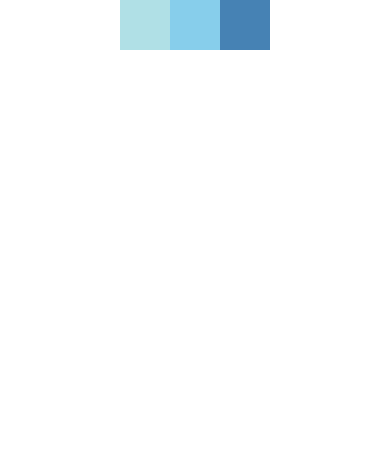
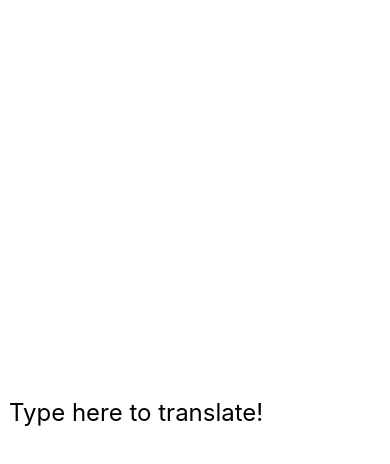
Before and after one commit to mfalthaw/AwesomeProject, a React Native app: screen / in a window 390 px wide. Shown: the top 464 px of the page. Built offline with nearby package versions, Linux system fonts and the light colour scheme.

Commit message:
handling text input

```diff
--- a/App.js
+++ b/App.js
@@ -1,28 +1,44 @@
+import { StyleSheet, Text, TextInput, View } from 'react-native';
 import React from 'react';
-import { StyleSheet, Text, View } from 'react-native';
 
 export default class App extends React.Component {
+  constructor(props) {
+    super(props);
+    this.state = { text: '' };
+  }
+
+  onChangeText = (text) => this.setState({ text });
+
   render() {
     return (
-      <View style={{
-        flex: 1,
-        flexDirection: 'row',
-        justifyContent: 'center'}}>
-        <View style={{width: 50, height: 50, backgroundColor: 'powderblue'}} />
-        <View style={{width: 50, height: 50, backgroundColor: 'skyblue'}} />
-        <View style={{width: 50, height: 50, backgroundColor: 'steelblue'}} />
+      <View style={styles.view}>
+        <TextInput
+          style={styles.textInput}
+          placeholder="Type here to translate!"
+          onChangeText={this.onChangeText}
+        />
+        <Text style={styles.text}>
+          {this.state.text.split(' ').map((word) => word && '🍕').join(' ')}
+        </Text>
       </View>
     );
   }
 }
 
 const styles = StyleSheet.create({
-  bigblue: {
-    color: 'blue',
-    fontWeight: 'bold',
-    fontSize: 30,
+  view: {
+    padding: 10,
+    flex: 1,
+    flexDirection: 'column',
+    justifyContent: 'center',
+    alignItems: 'center',
   },
-  red: {
-    color: 'red',
+  textInput: {
+    height: 40,
+    fontSize: 24,
+  },
+  text: {
+    padding: 10,
+    fontSize: 42,
   },
 });
```
